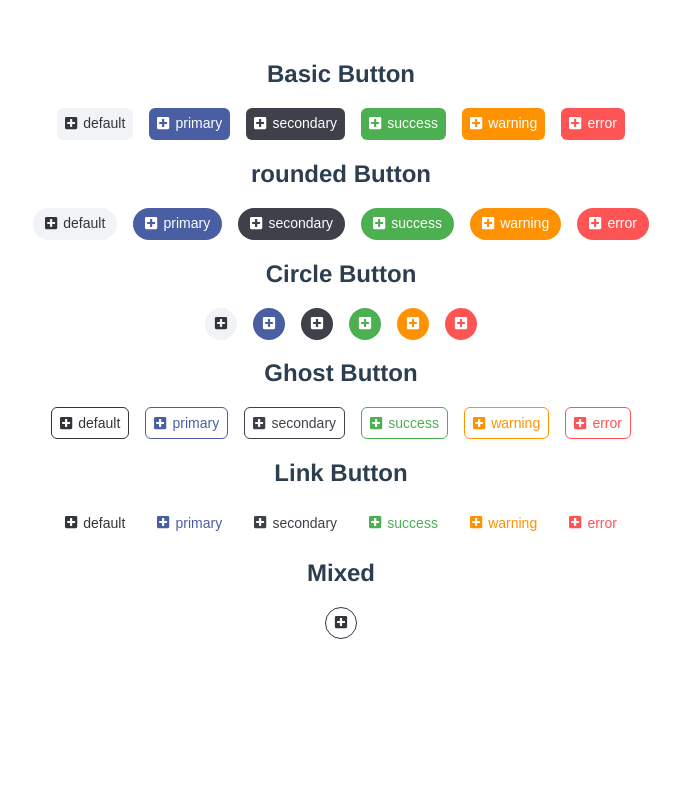
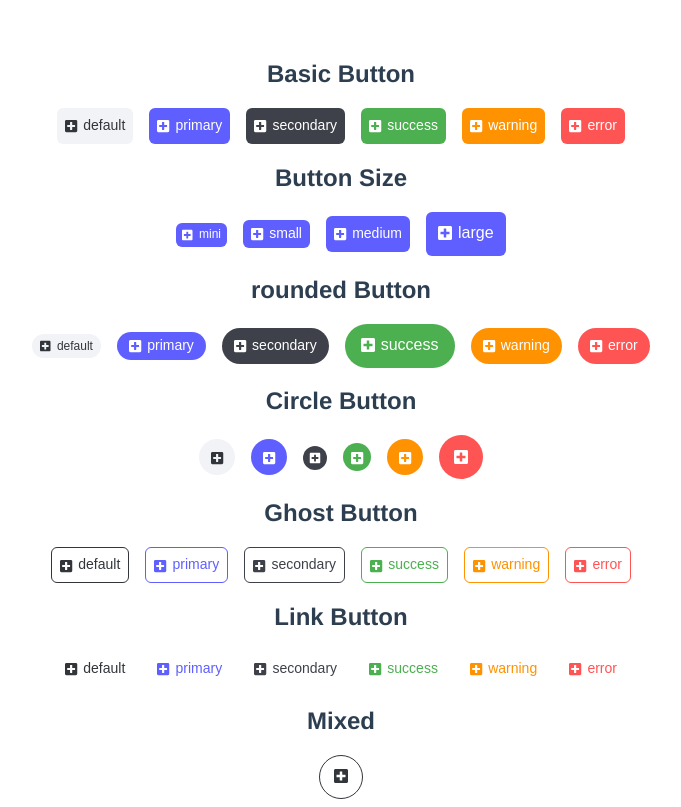
Before and after one commit to JAE-GYU/gyu-ui, a Vue app: page / in a window 1280 px wide. Shown: the whole page, without its empty margins (299-980 px from the left). Built offline with nearby package versions, Linux system fonts and the light colour scheme.

Commit message:
feat: Add button size style

```diff
--- a/src/App.vue
+++ b/src/App.vue
@@ -40,11 +40,27 @@
   </div>
 
   <div class="g-button__wrap">
+    <h2>Button Size</h2>
+    <g-button kind="primary" prefix-icon="fa fa-plus-square" size="mini" @click="handleClick">mini</g-button>
+
+    <g-button kind="primary" prefix-icon="fa fa-plus-square" size="small" @click="handleClick">small</g-button>
+
+    <g-button
+      kind="primary"
+      prefix-icon="fa fa-plus-square"
+      size="medium"
+      @click="handleClick"
+    >medium</g-button>
+
+    <g-button kind="primary" prefix-icon="fa fa-plus-square" size="large" @click="handleClick">large</g-button>
+  </div>
+
+  <div class="g-button__wrap">
     <h2>rounded Button</h2>
     <g-button
       kind="default"
       prefix-icon="fa fa-plus-square"
-      size="medium"
+      size="mini"
       rounded
       @click="handleClick"
     >default</g-button>
@@ -52,7 +68,7 @@
     <g-button
       kind="primary"
       prefix-icon="fa fa-plus-square"
-      size="medium"
+      size="small"
       rounded
       @click="handleClick"
     >primary</g-button>
@@ -68,7 +84,7 @@
     <g-button
       kind="success"
       prefix-icon="fa fa-plus-square"
-      size="medium"
+      size="large"
       rounded
       @click="handleClick"
     >success</g-button>
@@ -111,7 +127,7 @@
     <g-button
       kind="secondary"
       prefix-icon="fa fa-plus-square"
-      size="medium"
+      size="mini"
       circle
       @click="handleClick"
     ></g-button>
@@ -119,7 +135,7 @@
     <g-button
       kind="success"
       prefix-icon="fa fa-plus-square"
-      size="medium"
+      size="small"
       circle
       @click="handleClick"
     ></g-button>
@@ -132,13 +148,7 @@
       @click="handleClick"
     ></g-button>
 
-    <g-button
-      kind="error"
-      prefix-icon="fa fa-plus-square"
-      size="medium"
-      circle
-      @click="handleClick"
-    ></g-button>
+    <g-button kind="error" prefix-icon="fa fa-plus-square" size="large" circle @click="handleClick"></g-button>
   </div>
 
   <div class="g-button__wrap">
@@ -250,7 +260,7 @@
     <g-button
       kind="default"
       prefix-icon="fa fa-plus-square"
-      size="medium"
+      size="large"
       circle
       ghost
       @click="handleClick"
--- a/src/components/GButton/GButton.scss
+++ b/src/components/GButton/GButton.scss
@@ -50,10 +50,9 @@
 /* GButton styles */
 .g-button {
   height: 2rem;
-  line-height: 2rem;
   text-align: center;
   font-size: 0.875rem;
-  line-height: 1.5;
+  line-height: 1;
   color: #32353A;
   padding: 0 0.5rem;
   border: none;
@@ -63,12 +62,75 @@
   transition: .2s;
   cursor: pointer;
 
+  .button__icon {
+    vertical-align: middle;
+  }
+
   .button__icon + .button__text {
-    margin-left: 6px;
+    margin-left: 0.375rem;
   }
 
   .button__text + .button__icon {
-    margin-left: 6px;
+    margin-left: 0.375rem;
+  }
+
+  /* size */
+  &.g-size--mini {
+    height: 1.5rem;
+    font-size: 0.75rem;
+    padding: 0 0.375rem;
+
+    &.is-rounded {
+      padding: 0 0.5rem;
+    }
+
+    &.is-circle {
+      width: 1.5rem;
+      .button__icon, i, svg {
+        width: 0.75rem;
+        height: 0.75rem;
+      }
+    }
+  }
+
+  &.g-size--small {
+    height: 1.75rem;
+    padding: 0 0.5rem;
+
+    &.is-rounded {
+      padding: 0 0.75rem;
+    }
+
+    &.is-circle {
+      width: 1.75rem;
+    }
+  }
+
+  &.g-size--medium {
+    height: 2.25rem;
+    padding: 0 0.5rem;
+
+    &.is-rounded {
+      padding: 0 0.75rem;
+    }
+
+    &.is-circle {
+      width: 2.25rem;
+    }
+  }
+
+  &.g-size--large {
+    height: 2.75rem;
+    font-size: 1rem;
+    padding: 0 0.75rem;
+
+    &.is-rounded {
+      padding: 0 1rem;
+    }
+
+    &.is-circle {
+      width: 2.75rem;
+    }
   }
 
   /* kind */
@@ -86,22 +148,9 @@
 
   &.is-rounded {
     border-radius: 99em;
-    padding: 0 0.75rem;
   }
 
   &.is-circle {
-    width: 2rem;
-    height: 2rem;
     border-radius: 50%;
-    padding: 0 0.5rem;
-    .button__text {
-      margin: 0;
-    }
-
-    .button__icon, i, svg {
-      width: 0.875rem;
-      height: 0.875rem;
-      margin: 0;
-    }
   }
 }
--- a/src/components/GButton/GButton.vue
+++ b/src/components/GButton/GButton.vue
@@ -3,7 +3,7 @@
     <span v-if="prefixIcon" class="button__icon prefix-icon">
       <i :class="prefixIcon"></i>
     </span>
-    <span class="button__text">
+    <span v-if="!circle" class="button__text">
       <slot></slot>
     </span>
     <span v-if="suffixIcon && !circle" class="button__icon suffix-icon">
--- a/src/composables/commonComponent.ts
+++ b/src/composables/commonComponent.ts
@@ -44,18 +44,18 @@ const statusProps = {
 const useComponentClasses = (props: any) => {
   const sizableClasses = computed((): Record<string, boolean> => {
     return {
-      'g-size-mini': props.size === GYU_UI_SIZE.MINI,
-      'g-size-small': props.size === GYU_UI_SIZE.SMALL,
-      'g-size-medium': props.size === GYU_UI_SIZE.MEDIUM,
-      'g-size-large': props.size === GYU_UI_SIZE.LARGE,
+      'g-size--mini': props.size === GYU_UI_SIZE.MINI,
+      'g-size--small': props.size === GYU_UI_SIZE.SMALL,
+      'g-size--medium': props.size === GYU_UI_SIZE.MEDIUM,
+      'g-size--large': props.size === GYU_UI_SIZE.LARGE,
     }
   });
 
   const statusClasses = computed((): Record<string, boolean> => {
     return {
-      'g-status-disabled': props.disabled,
-      'g-status-loading': props.loading,
-      'g-status-skeleton': props.skeleton,
+      'is--disabled': props.disabled,
+      'is--loading': props.loading,
+      'is--skeleton': props.skeleton,
     }
   });
 
--- a/src/globals/gyu_colors.scss
+++ b/src/globals/gyu_colors.scss
@@ -5,7 +5,7 @@ $-color-text: #32353A;
 $-color-text-invert: #fff;
 
 $-color-default: #f2f3f7;
-$-color-primary: #4a5ea3;
+$-color-primary: #5f5fff;
 $-color-secondary: #3e4149;
 $-color-success: #4caf50;
 $-color-warning: #ff9200;
```
